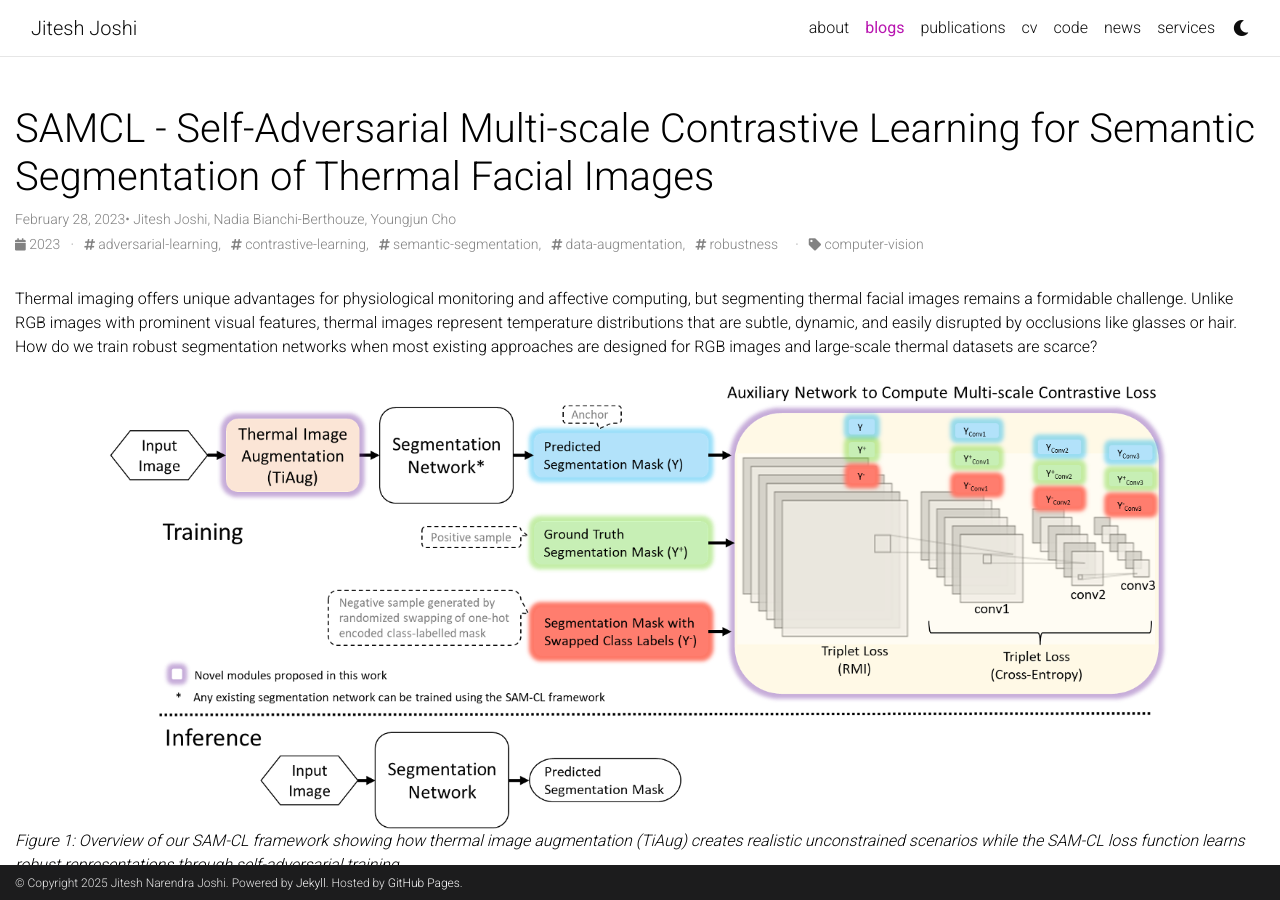
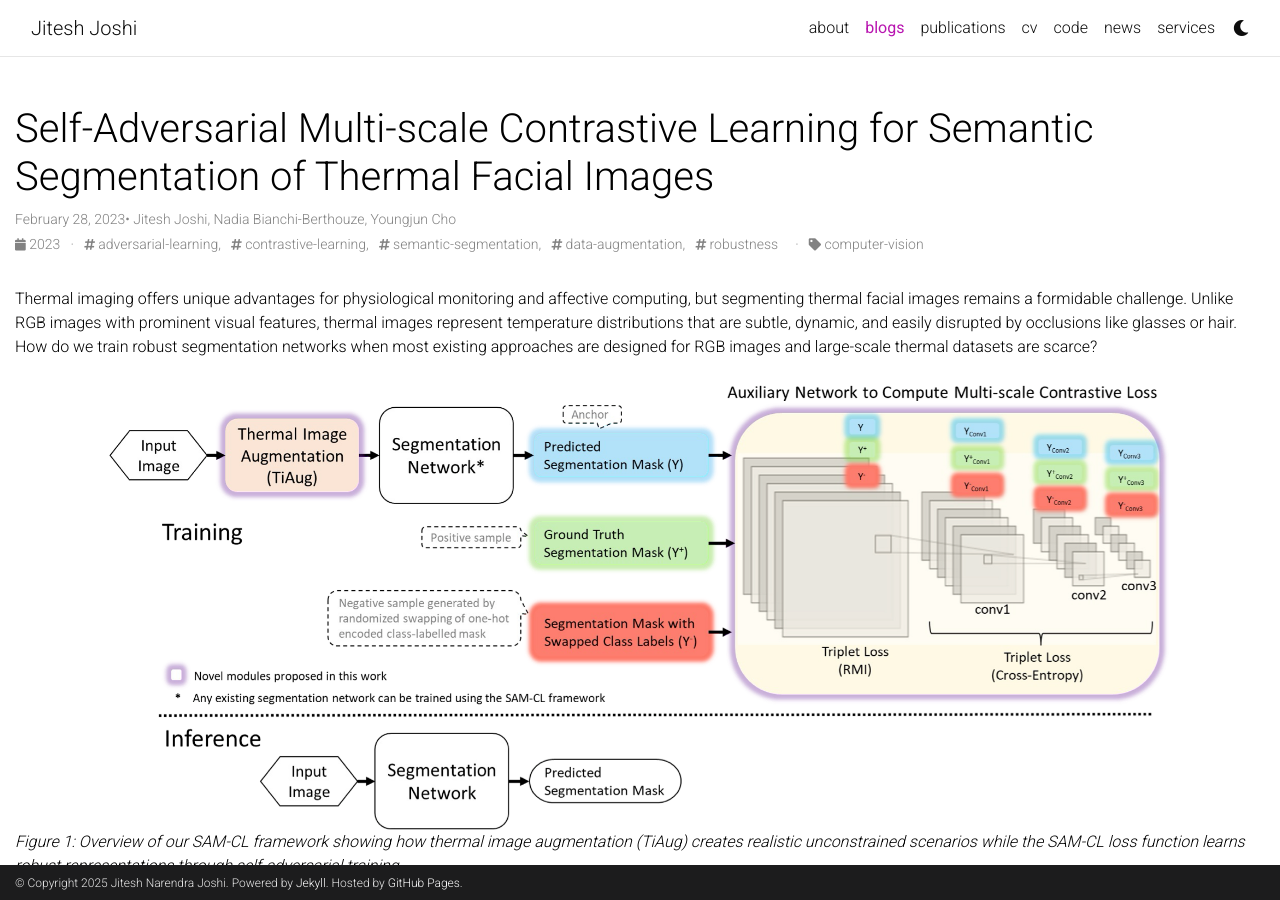
Before and after one commit to jnj256/jnj256.github.io, a Jekyll site: the page built from _posts/2023-02-28-SAMCL.md, in a window 1280 px wide and 900 px high. Built offline with Jekyll 4.4.1, drawn with Linux system fonts in a browser that asks for light colours; comment, search, counter and statistics services are not loaded; a style sheet for code colours, icons or effects is not loaded.

Commit message:
updated SAMCL post

```diff
--- a/_posts/2023-02-28-Semantic Segmentation.md
+++ b/_posts/2023-02-28-SAMCL.md
@@ -1,6 +1,6 @@
 ---
 layout: post
-title: SAMCL - Self-Adversarial Multi-scale Contrastive Learning for Semantic Segmentation of Thermal Facial Images
+title: Self-Adversarial Multi-scale Contrastive Learning for Semantic Segmentation of Thermal Facial Images
 date: 2023-02-28 01:55:16
 description: Tackling real-world challenges in thermal image segmentation through domain-specific augmentation and novel contrastive learning
 tags: adversarial-learning, contrastive-learning, semantic-segmentation, data-augmentation, robustness
```
Also changed, not shown: _news/2023-02_samcl.md (+1 -1 lines), _posts/2025-06-02-FactorizePhys.md (+2 -2 lines), assets/img/samcl/samcl-loss.png, assets/img/samcl/samcl-overview.png, assets/img/samcl/samcl-qualitative.png, assets/img/samcl/tiaug.png.
